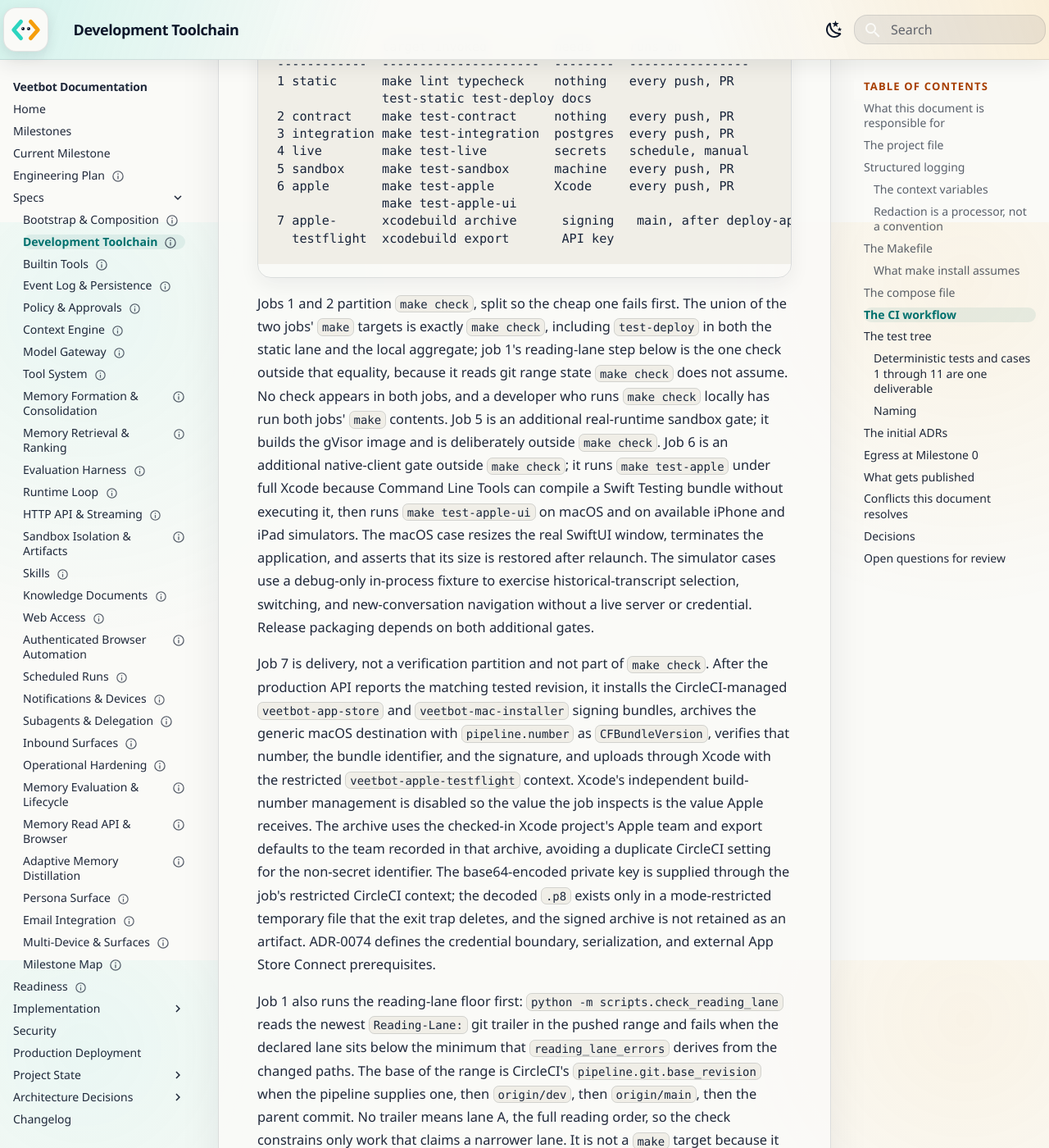
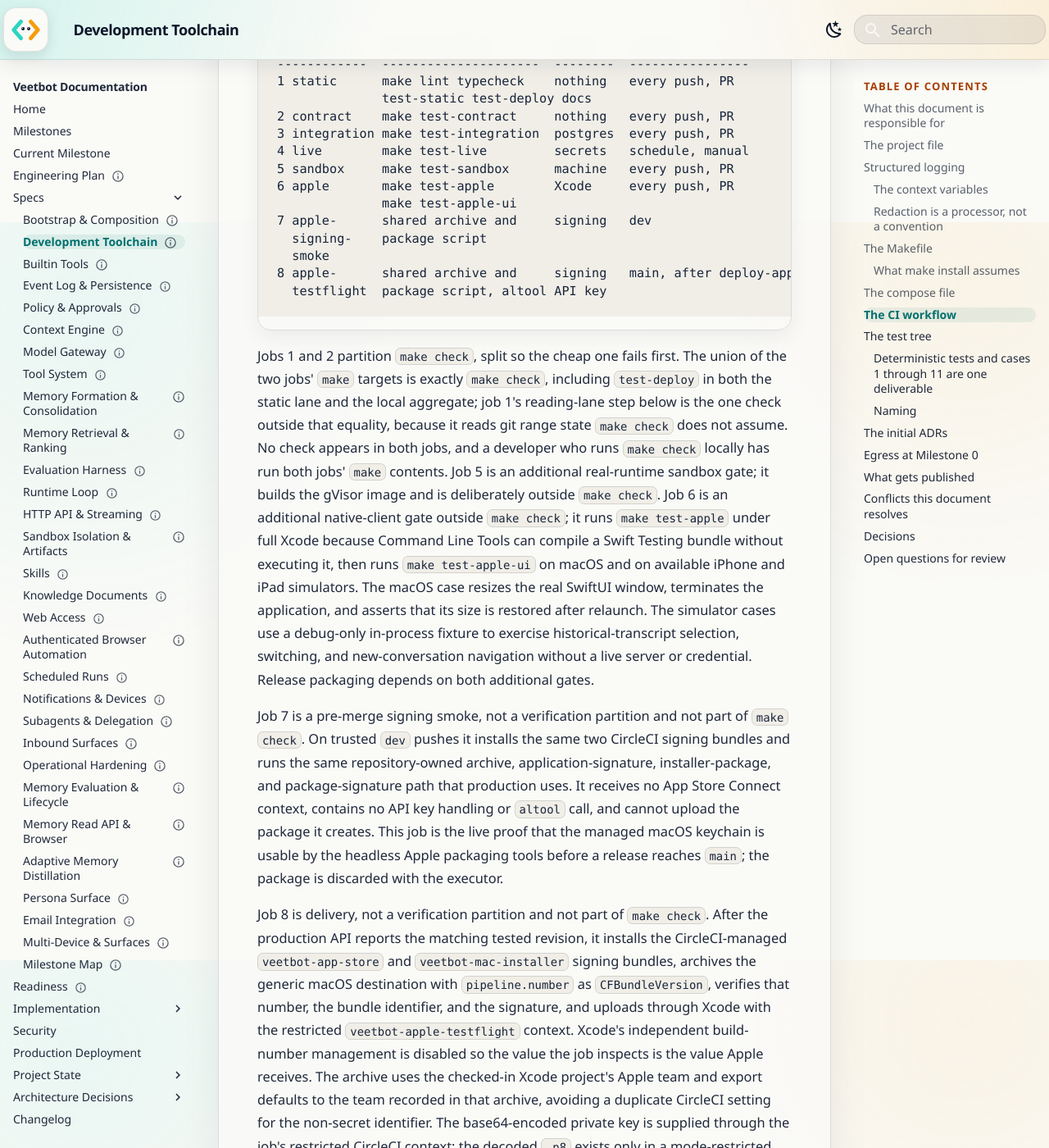
Before and after one commit to avitus/veetbot, an MkDocs documentation site: the page built from docs/plan/development-toolchain.md, in a window 1280 px wide and 1400 px high, scrolled down 6929 px. Shown: the whole window at 82% size. Built offline with MkDocs 1.6.1 and Material for MkDocs 9.7.7, drawn with Linux system fonts in a browser that asks for light colours; some of the changed text lies outside the part shown.

Commit message:
ci: prove Apple package signing before release
Reading-Lane: A

````diff
--- a/docs/plan/development-toolchain.md
+++ b/docs/plan/development-toolchain.md
@@ -294,8 +294,11 @@ job           target invoked         needs     runs on
 5 sandbox     make test-sandbox      machine   every push, PR
 6 apple       make test-apple        Xcode     every push, PR
               make test-apple-ui
-7 apple-      xcodebuild archive      signing   main, after deploy-app
-  testflight  xcodebuild export       API key
+7 apple-      shared archive and     signing   dev
+  signing-    package script
+  smoke
+8 apple-      shared archive and     signing   main, after deploy-app
+  testflight  package script, altool API key
 ```
 
 Jobs 1 and 2 partition `make check`, split so the cheap one fails
@@ -316,7 +319,16 @@ fixture to exercise historical-transcript
 selection, switching, and new-conversation navigation without a live server or
 credential. Release packaging depends on both additional gates.
 
-Job 7 is delivery, not a verification partition and not part of `make check`.
+Job 7 is a pre-merge signing smoke, not a verification partition and not part of
+`make check`. On trusted `dev` pushes it installs the same two CircleCI signing
+bundles and runs the same repository-owned archive, application-signature,
+installer-package, and package-signature path that production uses. It receives
+no App Store Connect context, contains no API key handling or `altool` call, and
+cannot upload the package it creates. This job is the live proof that the
+managed macOS keychain is usable by the headless Apple packaging tools before a
+release reaches `main`; the package is discarded with the executor.
+
+Job 8 is delivery, not a verification partition and not part of `make check`.
 After the production API reports the matching tested revision, it installs the
 CircleCI-managed `veetbot-app-store` and `veetbot-mac-installer` signing
 bundles, archives the generic macOS destination with `pipeline.number` as
@@ -364,10 +376,12 @@ Three workflow-level facts complete the definition:
     sandbox and Apple jobs 5 and 6 for ordinary VCS pipelines, including
     pull-request branches.
     A pipeline with `run_live: true` selects the manual live workflow instead.
-    The fourth job also runs nightly on `main` at 07:17 UTC. Production delivery
-    begins only after all five `verify` jobs pass. On `main`, macOS TestFlight
-    delivery follows the successful application deploy in its own serial group;
-    it does not run for pull requests or manual live-model pipelines.
+    The fourth job also runs nightly on `main` at 07:17 UTC. The signing smoke
+    runs only on trusted `dev`; it does not receive publication credentials.
+    Production delivery begins only after all five `verify` jobs pass. On
+    `main`, macOS TestFlight delivery follows the successful application deploy
+    in its own serial group; it does not run for pull requests or manual
+    live-model pipelines.
 2.  **Python version.** A single version, 3.12, not a matrix. The
     project pins `requires-python >=3.12` and runs one deployment; a
     matrix here would test a configuration nothing runs.
@@ -623,11 +637,12 @@ done badly.
     placeholder service is one nobody starts and nobody maintains.
 10. **One CircleCI configuration file and one Python version.** The four
     original verification jobs retain their specified partitions. The later
-    sandbox, native Apple, server delivery, and macOS TestFlight delivery jobs
-    share the same file under ADR-0048, ADR-0049, and ADR-0074. No Python matrix
-    is added: the project pins `>=3.12` and runs one deployment, so a matrix
-    would test a configuration nothing runs. The `uv` cache keys on `uv.lock`,
-    so a cache miss means a dependency changed.
+    sandbox, native Apple, pre-merge Apple signing smoke, server delivery, and
+    macOS TestFlight delivery jobs share the same file under ADR-0048,
+    ADR-0049, and ADR-0074. No Python matrix is added: the project pins `>=3.12`
+    and runs one deployment, so a matrix would test a configuration nothing
+    runs. The `uv` cache keys on `uv.lock`, so a cache miss means a dependency
+    changed.
 11. **Job 4 does not run on pull requests.** Live tests need a
     credential a fork cannot have and cost money per run. Schedule and
     manual dispatch only, which is where `RUN_LIVE_MODEL_TESTS=1` is
--- a/docs/status/citation-ledger.yaml
+++ b/docs/status/citation-ledger.yaml
@@ -280,7 +280,7 @@ citations:
   - cite: "docs/plan/notifications-and-devices.md#docs/plan/multi-device-and-surfaces.md:441"
     excerpt: "## Open questions for review"
     digest: "b6a2adc3e0938fad"
-  - cite: "docs/plan/operational-hardening.md#docs/deployment.md:746-753"
+  - cite: "docs/plan/operational-hardening.md#docs/deployment.md:759-766"
     excerpt: "## Accepted limitations"
     digest: "ad0074ad56656b13"
   - cite: "docs/plan/operational-hardening.md#docs/plan/event-log-and-persistence.md:962-973"
````
Also changed, not shown: docs/adr/0074-automated-macos-testflight-delivery.md (+14 -1 lines), docs/deployment.md (+15 -2 lines), docs/plan/operational-hardening.md (+1 -1 lines), 3 other files.
